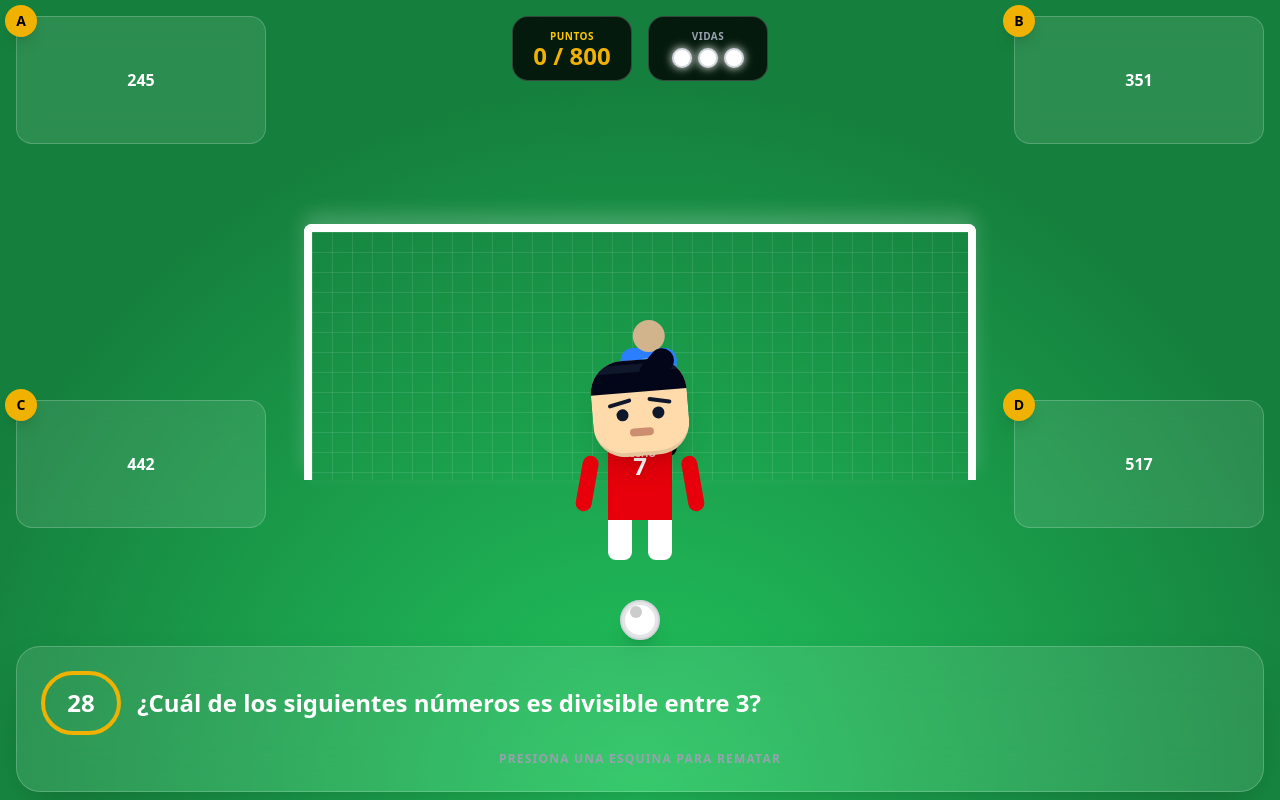
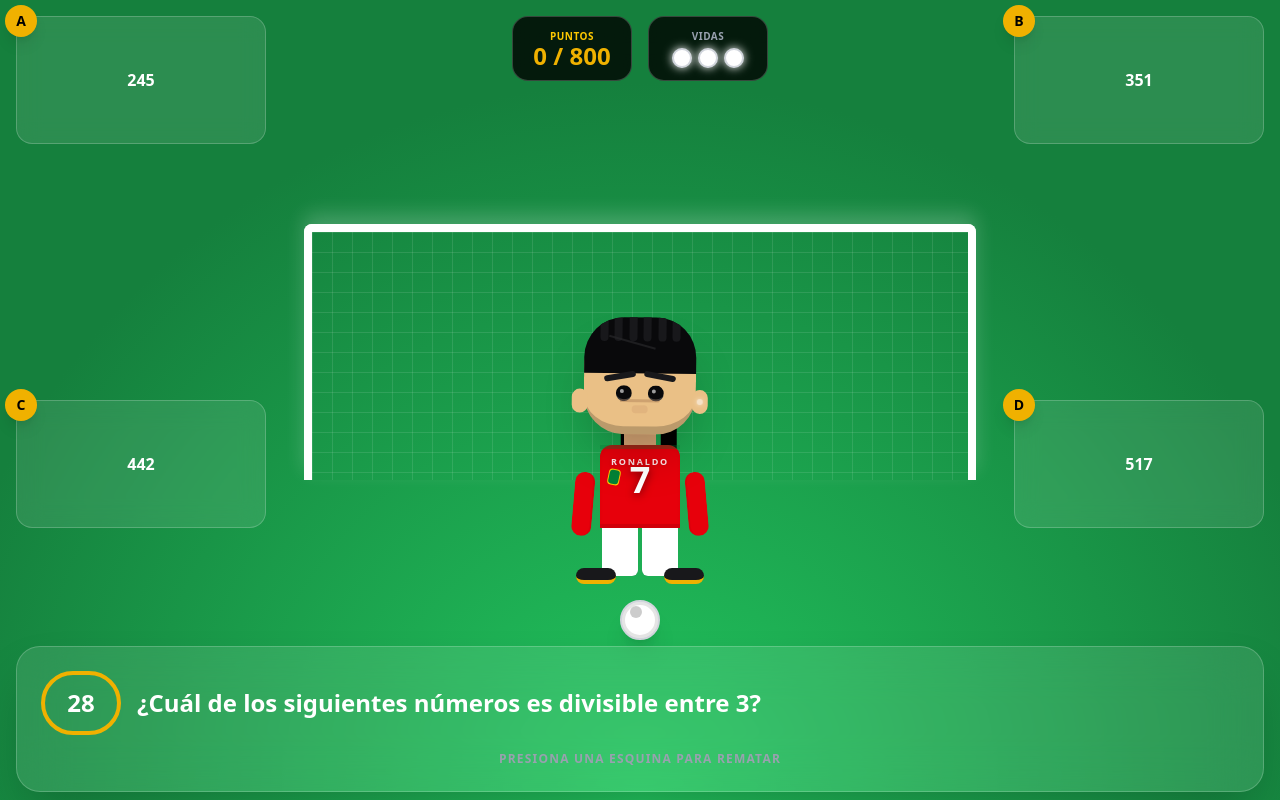
Before and after one commit to picksplaydoit-ai/EL-BICHO-PAA-, a React (Vite) app: page / in a window 1280 px wide. Both pictures are taken after a click on the button "INICIAR PARTIDO". Built offline with nearby package versions, Linux system fonts and the light colour scheme.

Commit message:
feat(BichoCR7): Enhance character appearance and animation
Refine CR7's character model with improved SVG shapes and increased height. Adjust celebration animation timings and scale for a more impactful visual. Update text styling for better visibility and add stronger drop shadows.

```diff
--- a/src/components/BichoCR7.tsx
+++ b/src/components/BichoCR7.tsx
@@ -6,108 +6,158 @@ interface CharacterProps {
 }
 
 export default function BichoCR7({ action }: CharacterProps) {
-  // Simple stylized character using SVG/CSS
+  // Enhanced CR7 stylized character
   return (
-    <div className="relative w-40 h-56 flex flex-col items-center">
+    <div className="relative w-40 h-64 flex flex-col items-center">
       {/* Celebration Text */}
       <AnimatePresence>
         {action === 'celebrate' && (
           <motion.div
             initial={{ opacity: 0, scale: 0, y: 0 }}
-            animate={{ opacity: 1, scale: [0, 1.5, 1], y: -100 }}
+            animate={{ opacity: 1, scale: [0, 1.8, 1], y: -120 }}
             exit={{ opacity: 0 }}
-            className="absolute top-0 text-5xl font-black text-white italic drop-shadow-[0_0_15px_rgba(255,255,255,0.8)] z-50 pointer-events-none"
+            className="absolute top-0 text-6xl font-black text-white italic drop-shadow-[0_0_20px_rgba(255,255,255,0.9)] z-50 pointer-events-none"
           >
             SIUUUUU!
           </motion.div>
         )}
       </AnimatePresence>
 
-      {/* BIG HEAD (Cabezón style) */}
+      {/* HEAD - More defined CR7 shape */}
       <motion.div
-        className="w-24 h-24 bg-[#ffdbac] rounded-[2rem] relative z-20 shadow-xl border-b-4 border-black/10"
+        className="w-28 h-32 bg-[#eac086] rounded-[2.5rem] relative z-20 shadow-2xl border-b-8 border-black/20"
         animate={
           action === 'celebrate' ? {
-            y: [0, -40, 0],
-            rotate: [0, 360, 720]
+            y: [0, -60, 0],
+            rotate: [0, 15, -15, 0],
+            scale: [1, 1.1, 1]
           } :
-          action === 'sad' ? { y: 10, rotate: [10, -10, 10] } :
+          action === 'sad' ? { y: 15, rotate: [5, -5, 5] } :
           {
-            y: [0, -3, 0],
-            rotate: [-5, 5, -5]
+            y: [0, -4, 0],
+            rotate: [-2, 2, -2]
           }
         }
         transition={
-          action === 'celebrate' ? { duration: 1, ease: "easeOut" } :
-          action === 'sad' ? { repeat: Infinity, duration: 1.5 } :
-          { repeat: Infinity, duration: 3, ease: "easeInOut" }
+          action === 'celebrate' ? { duration: 0.8, ease: "backOut" } :
+          action === 'sad' ? { repeat: Infinity, duration: 2 } :
+          { repeat: Infinity, duration: 4, ease: "easeInOut" }
         }
       >
-        {/* Hair - CR7 Signature Style */}
-        <div className="absolute top-0 w-full h-8 bg-slate-950 rounded-t-[2rem] overflow-hidden">
-             <div className="w-full h-2 bg-slate-800 mt-1 opacity-50" />
+        {/* Hair - Signature Fade & Textured Top */}
+        <div className="absolute -top-2 left-0 w-full h-14 bg-zinc-950 rounded-t-[2.5rem] overflow-hidden">
+          {/* Spiky Top Texture */}
+          <div className="absolute top-0 left-4 right-4 h-full flex justify-between">
+            {[...Array(6)].map((_, i) => (
+              <div key={i} className="w-2 h-8 bg-zinc-900 rounded-full -mt-2" />
+            ))}
+          </div>
+          {/* Part Line */}
+          <div className="absolute top-6 left-6 w-12 h-0.5 bg-zinc-800 rotate-[15deg] opacity-70" />
         </div>
-        <div className="absolute -top-3 right-4 w-6 h-10 bg-slate-950 rounded-full rotate-45" />
 
-        {/* Brows for personality */}
-        <div className="absolute top-10 left-4 w-6 h-1 bg-slate-900 -rotate-12 rounded-full" />
-        <div className="absolute top-10 right-4 w-6 h-1 bg-slate-900 rotate-12 rounded-full" />
+        {/* Ears */}
+        <div className="absolute top-16 -left-3 w-4 h-6 bg-[#eac086] rounded-full" />
+        <div className="absolute top-16 -right-3 w-4 h-6 bg-[#eac086] rounded-full flex items-center justify-center">
+            {/* Diamond Earring */}
+            <div className="w-1.5 h-1.5 bg-white rounded-full shadow-[0_0_5px_white] animate-pulse" />
+        </div>
 
-        {/* Eyes */}
-        <div className="absolute top-12 left-6 w-3 h-3 bg-slate-900 rounded-full" />
-        <div className="absolute top-12 right-6 w-3 h-3 bg-slate-900 rounded-full" />
+        {/* Brows - Sharp & Expressive */}
+        <div className="absolute top-12 left-5 w-8 h-1.5 bg-zinc-900 -rotate-[10deg] rounded-full" />
+        <div className="absolute top-12 right-5 w-8 h-1.5 bg-zinc-900 rotate-[10deg] rounded-full" />
 
-        {/* Mouth */}
+        {/* Eyes - Deep Set */}
+        <div className="absolute top-[3.75rem] left-8 w-4 h-4 bg-zinc-950 rounded-full border-b-2 border-white/20">
+            <div className="absolute top-1 left-1 w-1 h-1 bg-white rounded-full opacity-60" />
+        </div>
+        <div className="absolute top-[3.75rem] right-8 w-4 h-4 bg-zinc-950 rounded-full border-b-2 border-white/20">
+            <div className="absolute top-1 left-1 w-1 h-1 bg-white rounded-full opacity-60" />
+        </div>
+
+        {/* Nose - Defined */}
+        <div className="absolute top-20 left-1/2 -translate-x-1/2 w-4 h-2 bg-[#d4a373] rounded-full opacity-40" />
+
+        {/* Mouth - Iconic Smile during celebration */}
         <motion.div
-          className="absolute bottom-4 left-1/2 -translate-x-1/2 w-6 h-2 bg-red-900/40 rounded-full"
-          animate={action === 'celebrate' ? { scaleY: 4, height: 4 } : { scaleY: 1 }}
-        />
+          className="absolute bottom-6 left-1/2 -translate-x-1/2 w-10 h-3 bg-[#8b5e3c]/30 rounded-full overflow-hidden flex items-center justify-center px-1"
+          animate={action === 'celebrate' ? { height: 14, backgroundColor: '#ffffff' } : { height: 3 }}
+        >
+            {action === 'celebrate' && (
+                <div className="w-full h-1 bg-gray-200" />
+            )}
+        </motion.div>
       </motion.div>
 
-      {/* Body / Shirt (Smaller for emphasis on head) */}
+      {/* Neck */}
+      <div className="w-8 h-6 bg-[#d4a373] -mt-2 z-10" />
+
+      {/* Body / Shirt - Portugal Kit style */}
       <motion.div
-        className="w-16 h-20 bg-red-600 rounded-t-lg relative -mt-4 shadow-inner flex flex-col items-center pt-2 z-10"
+        className="w-20 h-24 bg-red-600 rounded-t-xl relative -mt-1 shadow-inner flex flex-col items-center pt-2 z-10 border-b-4 border-black/10"
         animate={
-          action === 'kick' ? { rotate: [0, -15, 30, 0], transition: { duration: 0.4 } } :
-          action === 'celebrate' ? { y: [0, -40, 0], scale: [1, 1.1, 1] } : {}
+          action === 'kick' ? { rotate: [0, -20, 40, 0], transition: { duration: 0.3 } } :
+          action === 'celebrate' ? { y: [0, -60, 0], scale: [1, 1.2, 1] } : {}
         }
       >
-        <span className="text-white text-[10px] font-black leading-none opacity-80">BICHO</span>
-        <span className="text-white text-2xl font-black leading-none -mt-1 drop-shadow-md">7</span>
+        {/* Kit details */}
+        <div className="absolute top-0 left-0 right-0 h-1 bg-green-700 opacity-30" />
+        <div className="flex flex-col items-center mt-1">
+            <span className="text-white text-[9px] font-black tracking-[0.2em] leading-none opacity-90 drop-shadow-sm">RONALDO</span>
+            <span className="text-white text-4xl font-black leading-none -mt-1 drop-shadow-[0_2px_4px_rgba(0,0,0,0.5)]">7</span>
+        </div>
+        {/* Crest */}
+        <div className="absolute top-6 left-2 w-3 h-4 bg-green-700 rounded-sm border border-yellow-400 rotate-12" />
       </motion.div>
 
       {/* Arms */}
       <motion.div
-        className="absolute left-6 top-24 w-4 h-14 bg-red-600 rounded-full origin-top z-0"
+        className="absolute left-4 top-36 w-5 h-16 bg-red-600 rounded-full origin-top z-0 border-r-2 border-black/5"
         animate={
-          action === 'celebrate' ? { rotate: [-20, -160, -160], x: [-5, -15, -15], y: [0, -40, 0] } :
-          action === 'kick' ? { rotate: 60 } : { rotate: 10 }
+          action === 'celebrate' ? { rotate: [-10, -170, -170], x: [-10, -20, -20], y: [0, -60, 0] } :
+          action === 'kick' ? { rotate: 80 } : { rotate: 5, y: [0, 2, 0] }
         }
       />
       <motion.div
-        className="absolute right-6 top-24 w-4 h-14 bg-red-600 rounded-full origin-top z-0"
+        className="absolute right-4 top-36 w-5 h-16 bg-red-600 rounded-full origin-top z-0 border-l-2 border-black/5"
         animate={
-          action === 'celebrate' ? { rotate: [20, 160, 160], x: [5, 15, 15], y: [0, -40, 0] } :
-          action === 'kick' ? { rotate: -60 } : { rotate: -10 }
+          action === 'celebrate' ? { rotate: [10, 170, 170], x: [10, 20, 20], y: [0, -60, 0] } :
+          action === 'kick' ? { rotate: -80 } : { rotate: -5, y: [0, 2, 0] }
         }
       />
 
-      {/* Legs */}
-      <div className="flex gap-4 -mt-2">
+      {/* Legs & Shorts */}
+      <div className="flex gap-1 -mt-2">
         <motion.div
-          className="w-6 h-12 bg-white border-t-8 border-red-600 rounded-b-lg origin-top"
+          className="w-9 h-14 bg-green-800 border-t-8 border-red-600 rounded-b-md origin-top flex flex-col"
           animate={
-            action === 'kick' ? { rotate: [0, 90, -10], transition: { duration: 0.4 } } :
-            action === 'celebrate' ? { y: [0, -40, 0], rotate: [0, 0, 20] } :
-            action === 'sad' ? { rotate: 15 } : {}
+            action === 'kick' ? { rotate: [0, 110, -20], transition: { duration: 0.3 } } :
+            action === 'celebrate' ? { y: [0, -60, 0], rotate: [0, -30, -30] } :
+            action === 'sad' ? { rotate: 10 } : {}
           }
+        >
+            <div className="h-full bg-white mt-auto rounded-b-md" />
+        </motion.div>
+        <motion.div
+          className="w-9 h-14 bg-green-800 border-t-8 border-red-600 rounded-b-md origin-top flex flex-col"
+          animate={
+            action === 'celebrate' ? { y: [0, -60, 0], rotate: [0, 30, 30] } :
+            action === 'sad' ? { rotate: -10 } : {}
+          }
+        >
+             <div className="h-full bg-white mt-auto rounded-b-md" />
+        </motion.div>
+      </div>
+
+      {/* Cleats */}
+      <div className="flex gap-12 -mt-2 px-2">
+        <motion.div
+            className="w-10 h-4 bg-zinc-900 rounded-full border-b-4 border-yellow-500"
+            animate={action === 'celebrate' ? { y: [0, -60, 0], rotate: [-20, -20] } : {}}
         />
         <motion.div
-          className="w-6 h-12 bg-white border-t-8 border-red-600 rounded-b-lg origin-top"
-          animate={
-            action === 'celebrate' ? { y: [0, -40, 0], rotate: [0, 0, -20] } :
-            action === 'sad' ? { rotate: -15 } : {}
-          }
+            className="w-10 h-4 bg-zinc-900 rounded-full border-b-4 border-yellow-500"
+            animate={action === 'celebrate' ? { y: [0, -60, 0], rotate: [20, 20] } : {}}
         />
       </div>
     </div>
```
